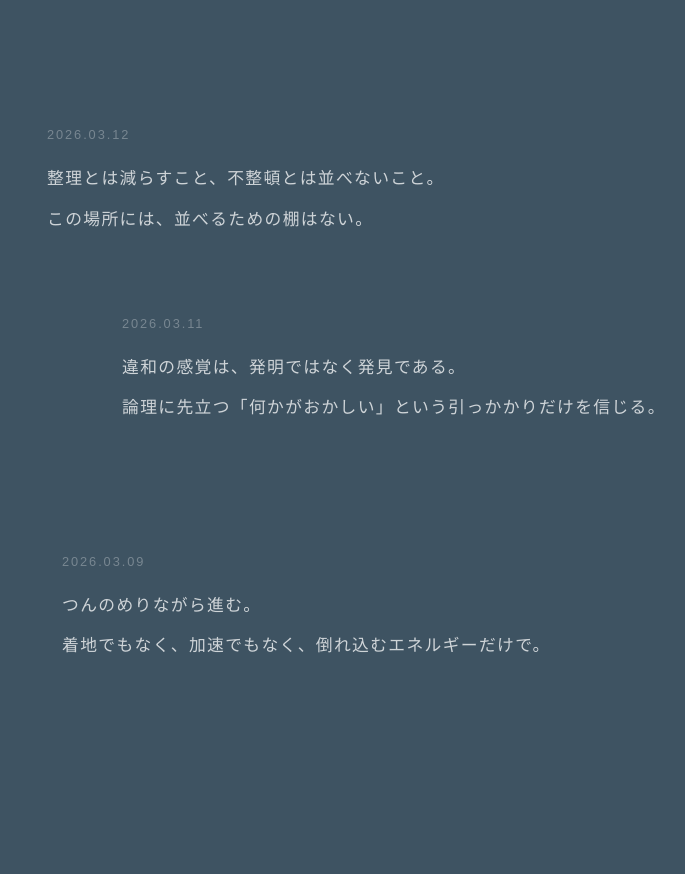
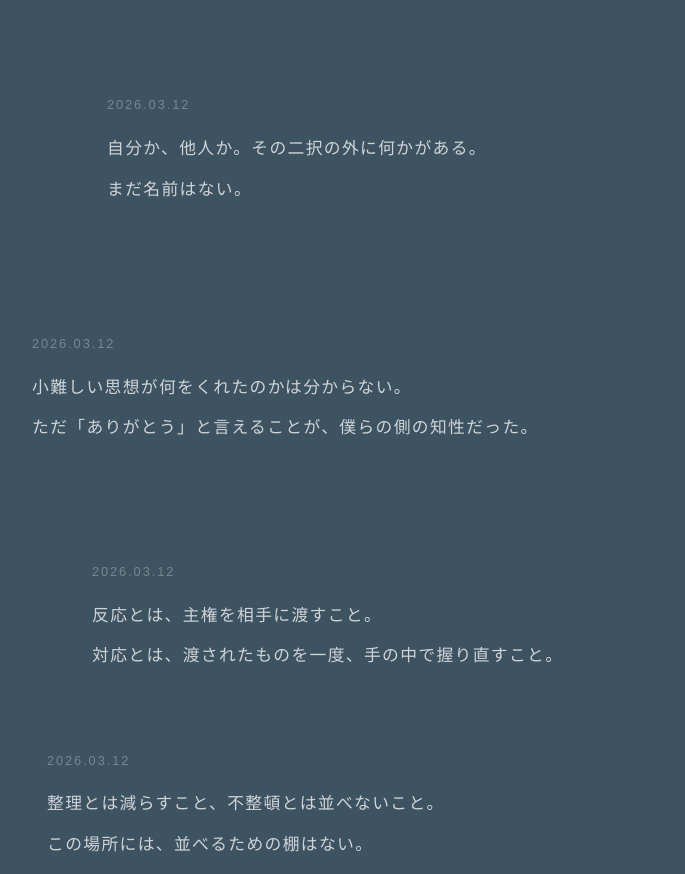
Before and after one commit to nogood500/Latebra-Chalaza, a plain HTML site: page index.html in a window 1280 px wide. Shown: the part 357-1231 px from the top of the page, without its empty margins (183-868 px from the left). Drawn offline with Linux system fonts and the light colour scheme; a web font is replaced by a local one.

Commit message:
feat: Add 3 new zettel entries
反応と対応 / 思考の分業 / 自他の外側

Co-Authored-By: Claude Opus 4.6 <noreply@anthropic.com>

```diff
--- a/index.html
+++ b/index.html
@@ -14,6 +14,30 @@
     </header>
 
     <main class="stream">
+        <article class="zettel" style="--drift-x: 2; --drift-y: -2;">
+            <div class="meta"><time datetime="2026-03-12">2026.03.12</time></div>
+            <div class="content">
+                <p>自分か、他人か。その二択の外に何かがある。<br>
+                まだ名前はない。</p>
+            </div>
+        </article>
+
+        <article class="zettel" style="--drift-x: -3; --drift-y: 1;">
+            <div class="meta"><time datetime="2026-03-12">2026.03.12</time></div>
+            <div class="content">
+                <p>小難しい思想が何をくれたのかは分からない。<br>
+                ただ「ありがとう」と言えることが、僕らの側の知性だった。</p>
+            </div>
+        </article>
+
+        <article class="zettel" style="--drift-x: 1; --drift-y: 3;">
+            <div class="meta"><time datetime="2026-03-12">2026.03.12</time></div>
+            <div class="content">
+                <p>反応とは、主権を相手に渡すこと。<br>
+                対応とは、渡されたものを一度、手の中で握り直すこと。</p>
+            </div>
+        </article>
+
         <article class="zettel" style="--drift-x: -2; --drift-y: 1;">
             <div class="meta"><time datetime="2026-03-12">2026.03.12</time></div>
             <div class="content">
```
